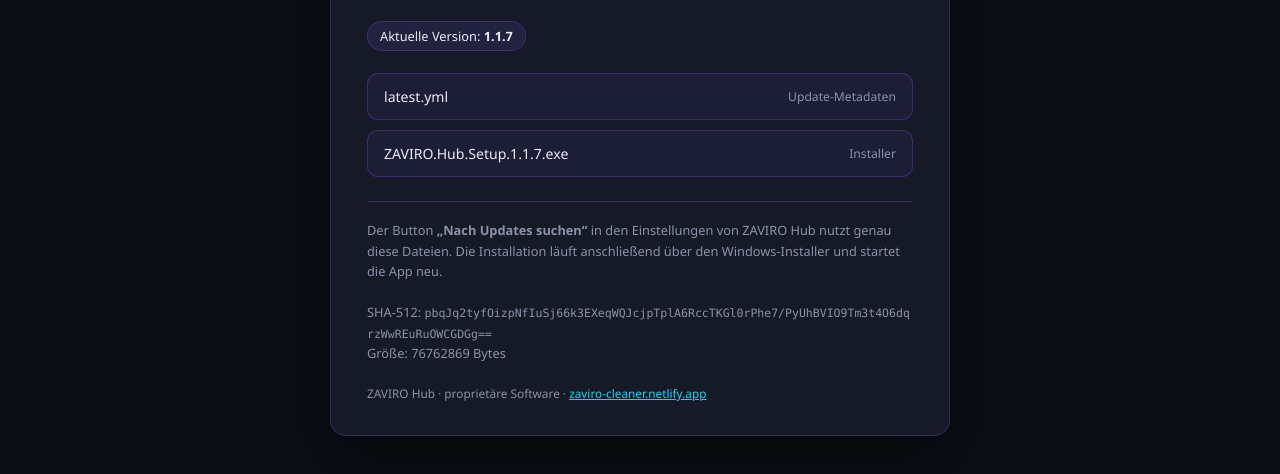
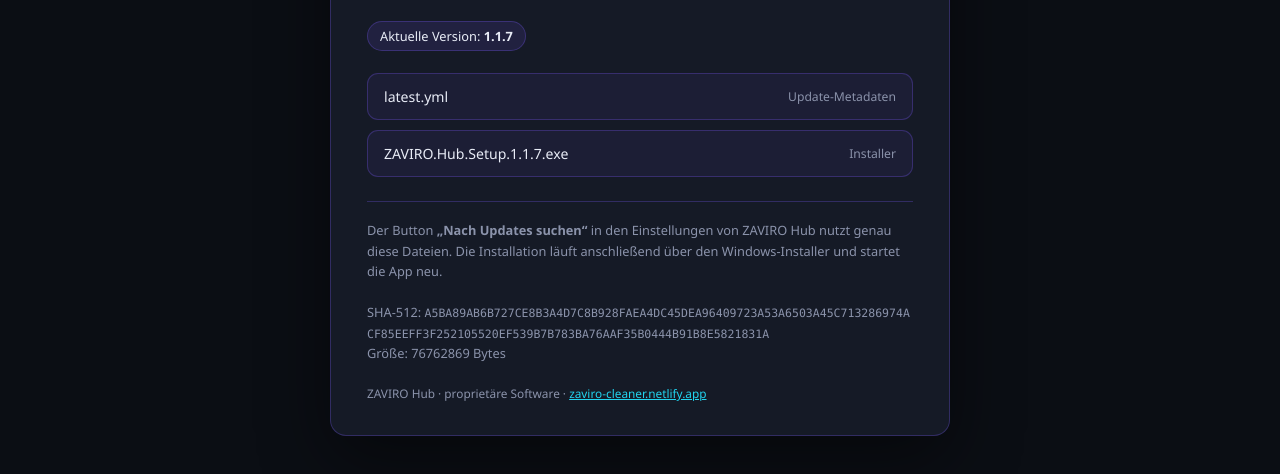
Before and after one commit to ZYHPER08/zaviro-hub-feed, a plain HTML site: page docs/index.html in a window 1280 px wide. Shown: the part 286-760 px from the top of the page. Drawn offline with Linux system fonts and the light colour scheme.

Commit message:
Hash des echten Installers

```diff
--- a/docs/index.html
+++ b/docs/index.html
@@ -37,7 +37,7 @@
       <li><a class="file" href="latest.yml"><span>latest.yml</span><span>Update-Metadaten</span></a></li>
       <li><a class="file" href="https://github.com/ZYHPER08/zaviro-hub-feed/releases/download/v1.1.7/ZAVIRO.Hub.Setup.1.1.7.exe"><span>ZAVIRO.Hub.Setup.1.1.7.exe</span><span>Installer</span></a></li>
     </ul>
-    <p class="note">Der Button <b>&bdquo;Nach Updates suchen&ldquo;</b> in den Einstellungen von ZAVIRO Hub nutzt genau diese Dateien. Die Installation l&auml;uft anschlie&szlig;end &uuml;ber den Windows-Installer und startet die App neu.<br><br>SHA-512: <span style="font-family:Consolas,monospace;font-size:.72rem;word-break:break-all">pbqJq2tyfOizpNfIuSj66k3EXeqWQJcjpTplA6RccTKGl0rPhe7/PyUhBVIO9Tm3t4O6dqrzWwREuRuOWCGDGg==</span><br>Gr&ouml;&szlig;e: 76762869 Bytes</p>
+    <p class="note">Der Button <b>&bdquo;Nach Updates suchen&ldquo;</b> in den Einstellungen von ZAVIRO Hub nutzt genau diese Dateien. Die Installation l&auml;uft anschlie&szlig;end &uuml;ber den Windows-Installer und startet die App neu.<br><br>SHA-512: <span style="font-family:Consolas,monospace;font-size:.72rem;word-break:break-all">A5BA89AB6B727CE8B3A4D7C8B928FAEA4DC45DEA96409723A53A6503A45C713286974ACF85EEFF3F252105520EF539B7B783BA76AAF35B0444B91B8E5821831A</span><br>Gr&ouml;&szlig;e: 76762869 Bytes</p>
     <footer>ZAVIRO Hub &middot; propriet&auml;re Software &middot; <a href="https://zaviro-cleaner.netlify.app" style="color:var(--accent2)">zaviro-cleaner.netlify.app</a></footer>
   </main>
 </body>
```
